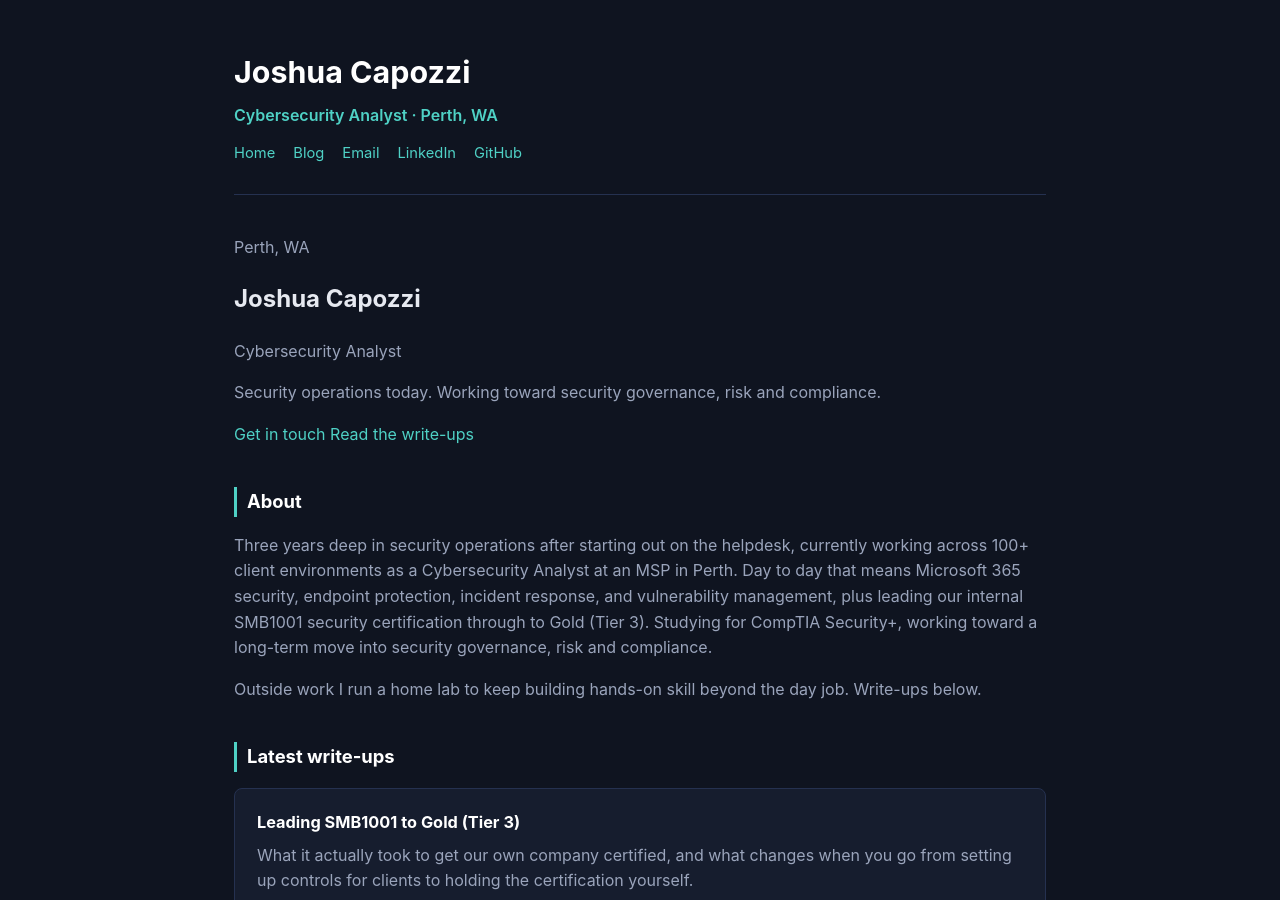
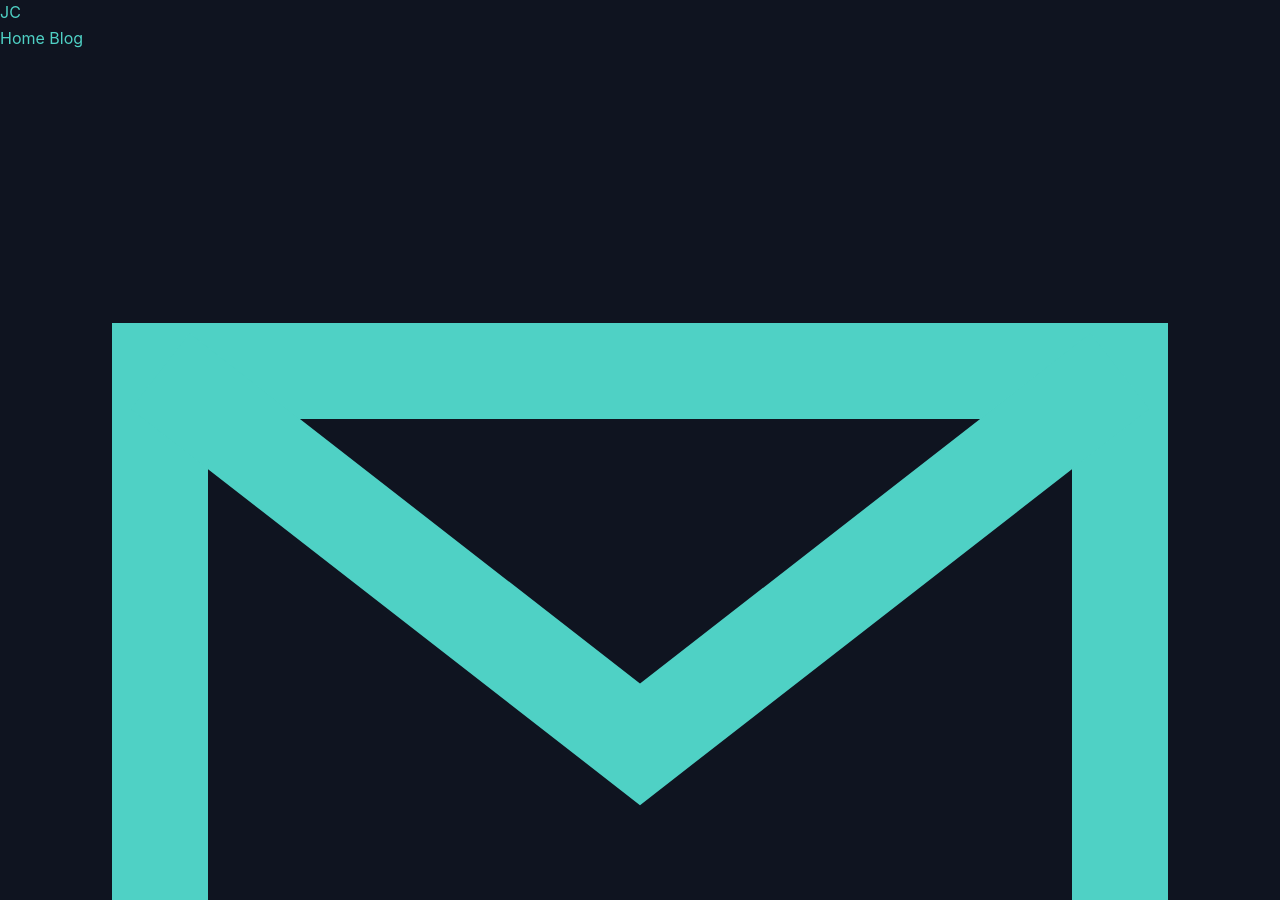
Before and after one commit to JoshCapoz/joshcapoz.github.io, a Jekyll site: the page built from index.html, in a window 1280 px wide and 900 px high. Built offline with Jekyll 4.4.1, drawn with Linux system fonts in a browser that asks for light colours.

Commit message:
Add files via upload

```diff
--- a/_layouts/default.html
+++ b/_layouts/default.html
@@ -5,23 +5,33 @@
 <meta name="viewport" content="width=device-width, initial-scale=1.0">
 <title>{% if page.title %}{{ page.title }} — {% endif %}Joshua Capozzi</title>
 <meta name="description" content="{{ page.excerpt | default: site.description | strip_html | truncatewords: 30 }}">
+<link rel="icon" type="image/svg+xml" href="{{ '/assets/img/favicon.svg' | relative_url }}">
+<link rel="preconnect" href="https://fonts.googleapis.com">
+<link rel="preconnect" href="https://fonts.gstatic.com" crossorigin>
+<link href="https://fonts.googleapis.com/css2?family=Inter:wght@400;500;600;700;800&family=Space+Grotesk:wght@500;600;700&display=swap" rel="stylesheet">
 <link rel="stylesheet" href="{{ '/assets/css/style.css' | relative_url }}">
 <link rel="alternate" type="application/rss+xml" title="{{ site.title }}" href="{{ '/feed.xml' | relative_url }}">
 </head>
 <body>
+
+<nav class="topnav">
+  <a class="brand" href="{{ '/' | relative_url }}">JC</a>
+  <div class="nav-links">
+    <a href="{{ '/' | relative_url }}">Home</a>
+    <a href="{{ '/blog/' | relative_url }}">Blog</a>
+    <a href="mailto:capozzijoshua03@gmail.com" class="icon-link" title="Email" aria-label="Email">
+      <svg viewBox="0 0 24 24" fill="none" stroke="currentColor" stroke-width="1.8"><path d="M3 6h18v12H3z"/><path d="M3 6l9 7 9-7"/></svg>
+    </a>
+    <a href="https://www.linkedin.com/in/joshua-capozzi/" target="_blank" rel="noopener" class="icon-link" title="LinkedIn" aria-label="LinkedIn">
+      <svg viewBox="0 0 24 24" fill="currentColor"><path d="M4.98 3.5C4.98 4.88 3.87 6 2.5 6S0 4.88 0 3.5 1.12 1 2.5 1s2.48 1.12 2.48 2.5zM.5 8h4V23h-4V8zM8.5 8h3.8v2.05h.05c.53-1 1.83-2.05 3.77-2.05 4.03 0 4.78 2.65 4.78 6.1V23h-4v-6.95c0-1.66-.03-3.8-2.32-3.8-2.32 0-2.68 1.81-2.68 3.68V23h-4V8z"/></svg>
+    </a>
+    <a href="https://github.com/{{ site.github_username }}" target="_blank" rel="noopener" class="icon-link" title="GitHub" aria-label="GitHub">
+      <svg viewBox="0 0 24 24" fill="currentColor"><path d="M12 .5C5.6.5.5 5.6.5 12c0 5.1 3.3 9.4 7.9 11 .6.1.8-.3.8-.6v-2c-3.2.7-3.9-1.4-3.9-1.4-.5-1.3-1.3-1.7-1.3-1.7-1.1-.7.1-.7.1-.7 1.2.1 1.8 1.2 1.8 1.2 1 1.8 2.8 1.3 3.4 1 .1-.8.4-1.3.8-1.6-2.6-.3-5.3-1.3-5.3-5.8 0-1.3.5-2.3 1.2-3.1-.1-.3-.5-1.5.1-3.2 0 0 1-.3 3.3 1.2a11 11 0 0 1 6 0c2.3-1.5 3.3-1.2 3.3-1.2.6 1.7.2 2.9.1 3.2.8.8 1.2 1.9 1.2 3.1 0 4.5-2.7 5.5-5.3 5.8.4.4.8 1.1.8 2.2v3.3c0 .3.2.7.8.6 4.6-1.6 7.9-5.9 7.9-11C23.5 5.6 18.4.5 12 .5z"/></svg>
+    </a>
+  </div>
+</nav>
+
 <div class="wrap">
-
-  <header class="site-header">
-    <h1><a href="{{ '/' | relative_url }}" style="color:#fff;text-decoration:none;">Joshua Capozzi</a></h1>
-    <p class="role">Cybersecurity Analyst · Perth, WA</p>
-    <nav class="links">
-      <a href="{{ '/' | relative_url }}">Home</a>
-      <a href="{{ '/blog/' | relative_url }}">Blog</a>
-      <a href="mailto:capozzijoshua03@gmail.com">Email</a>
-      <a href="https://www.linkedin.com/in/joshua-capozzi/" target="_blank" rel="noopener">LinkedIn</a>
-      <a href="https://github.com/{{ site.github_username }}" target="_blank" rel="noopener">GitHub</a>
-    </nav>
-  </header>
 
   {{ content }}
 
```
